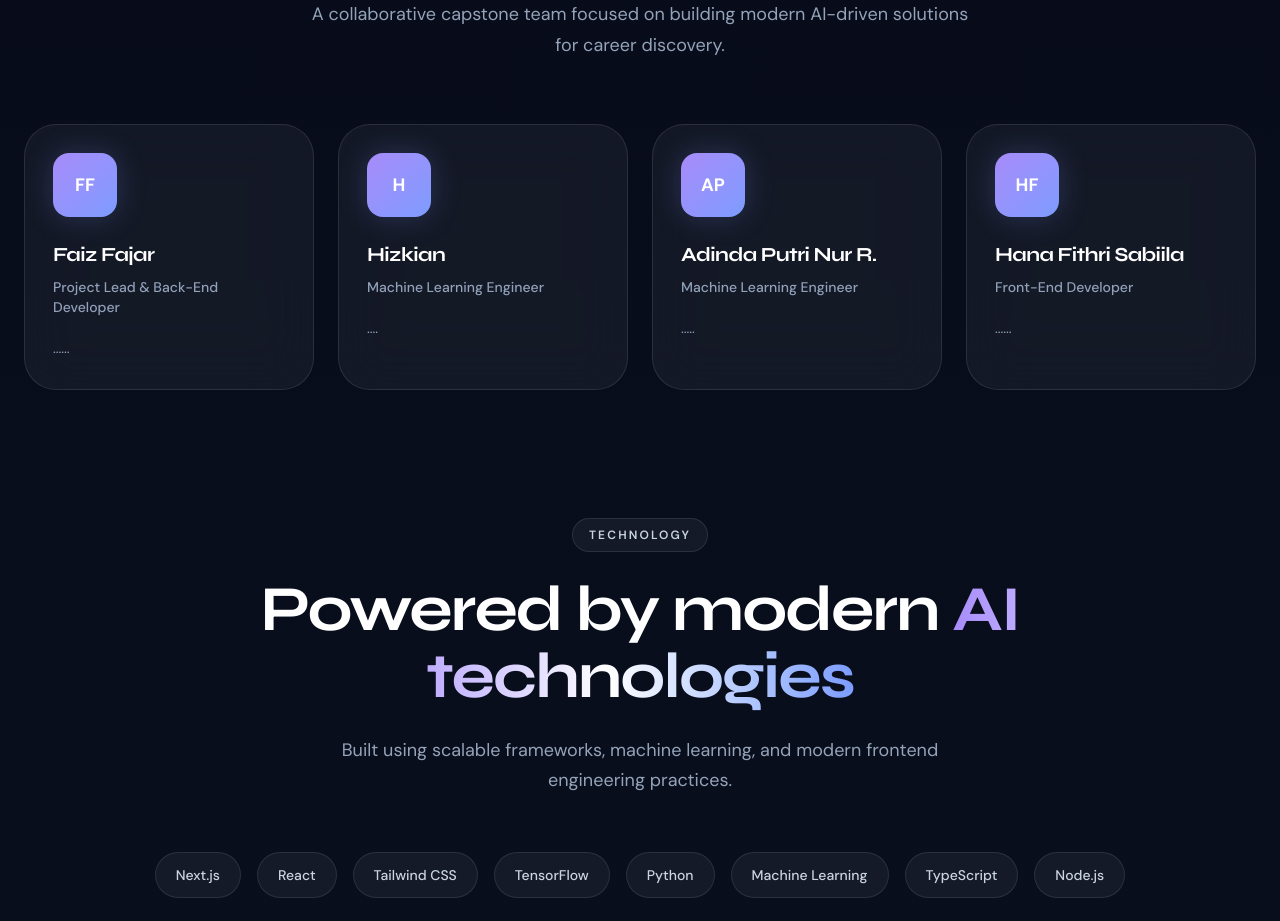
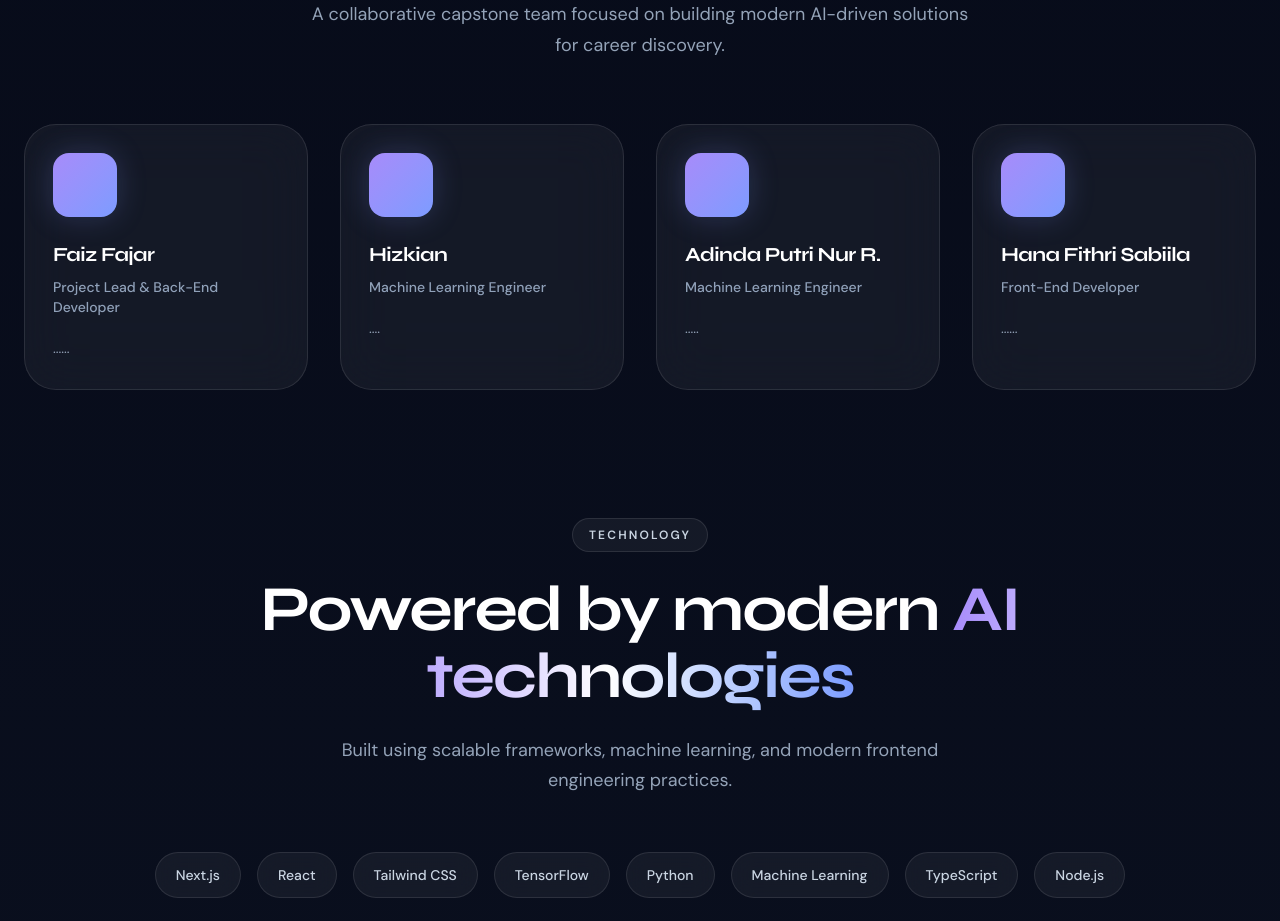
Before and after one commit to pijak-skillmatch/skillmatch-web, a Next.js app: page /about in a window 1280 px wide. Shown: the part 1320-2241 px from the top of the page. Built offline with nearby package versions, Linux system fonts and the light colour scheme.

Commit message:
Update grid layout and team member image usage

```diff
--- a/components/about/TeamSection.tsx
+++ b/components/about/TeamSection.tsx
@@ -18,11 +18,11 @@ export default function TeamSection() {
           "
                 />
 
-                <div className="mt-16 grid gap-6 md:grid-cols-2 xl:grid-cols-4">
+                <div className="mt-16 grid gap-8 lg:grid-cols-4">
                     {teamMembers.map((member) => (
                         <TeamCard
                             key={member.name}
-                            initials={member.initials}
+                            image={member.image}
                             name={member.name}
                             role={member.role}
                             bio={member.bio}
```
